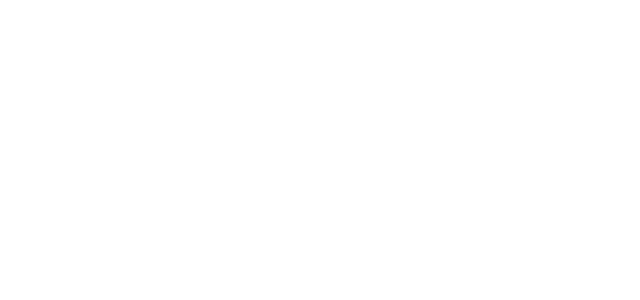
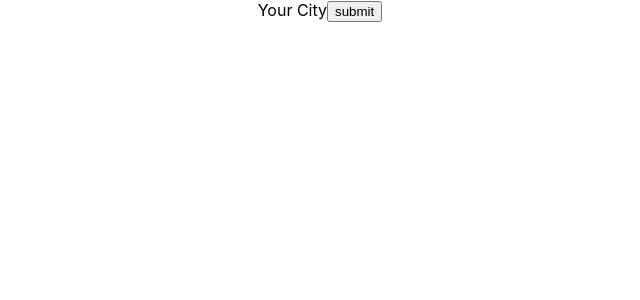
Before and after one commit to sowahtech/weather-app, a React (Create React App) app: page / in a window 1280 px wide. Shown: the top 300 px of the page, without its empty margins (320-960 px from the left). Built offline with nearby package versions, Linux system fonts and the light colour scheme.

Commit message:
app-left and app-right divs created, form, label and text box also added

```diff
--- a/src/App.js
+++ b/src/App.js
@@ -1,7 +1,17 @@
 import "./App.css";
 
 function App() {
-  return <div className="App"></div>;
+  return (
+    <div className="App">
+      <div className="app-left">
+        <form>
+          <label>Your City</label>
+          <input type="submit" value="submit" placeholder="London" />
+        </form>
+      </div>
+      <div className="app-right"></div>
+    </div>
+  );
 }
 
 export default App;
```
